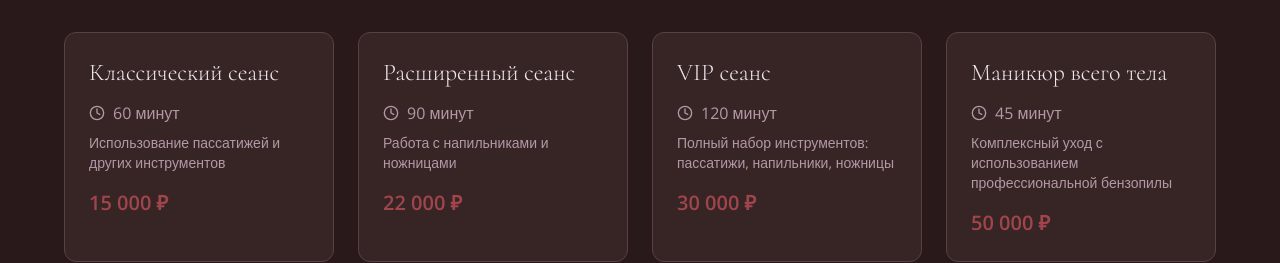
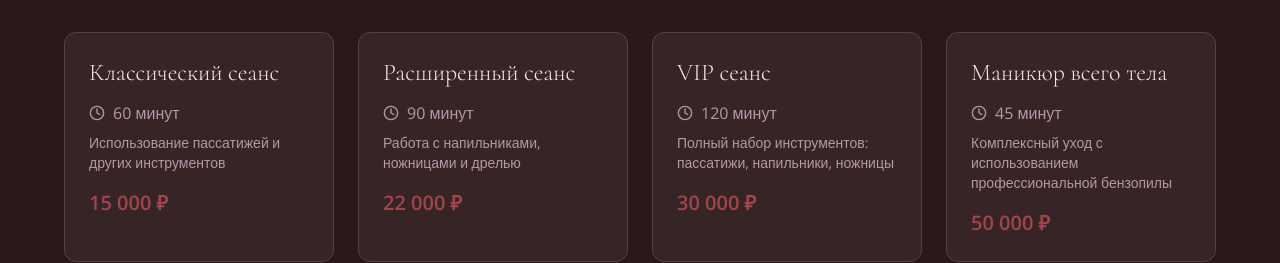
Before and after one commit to pr-poehali-dev/bdsm-salon-anastasiya, a React (Vite) app: page / in a window 1280 px wide. Shown: the part 1340-1603 px from the top of the page. Built offline with nearby package versions, Linux system fonts and the light colour scheme.

Commit message:
feat: Добавлена дрель в сеанс

```diff
--- a/src/pages/Index.tsx
+++ b/src/pages/Index.tsx
@@ -25,7 +25,7 @@ const services = [
     name: 'Расширенный сеанс',
     duration: '90 минут',
     price: '22 000 ₽',
-    description: 'Работа с напильниками и ножницами'
+    description: 'Работа с напильниками, ножницами и дрелью'
   },
   {
     id: '3',
```
